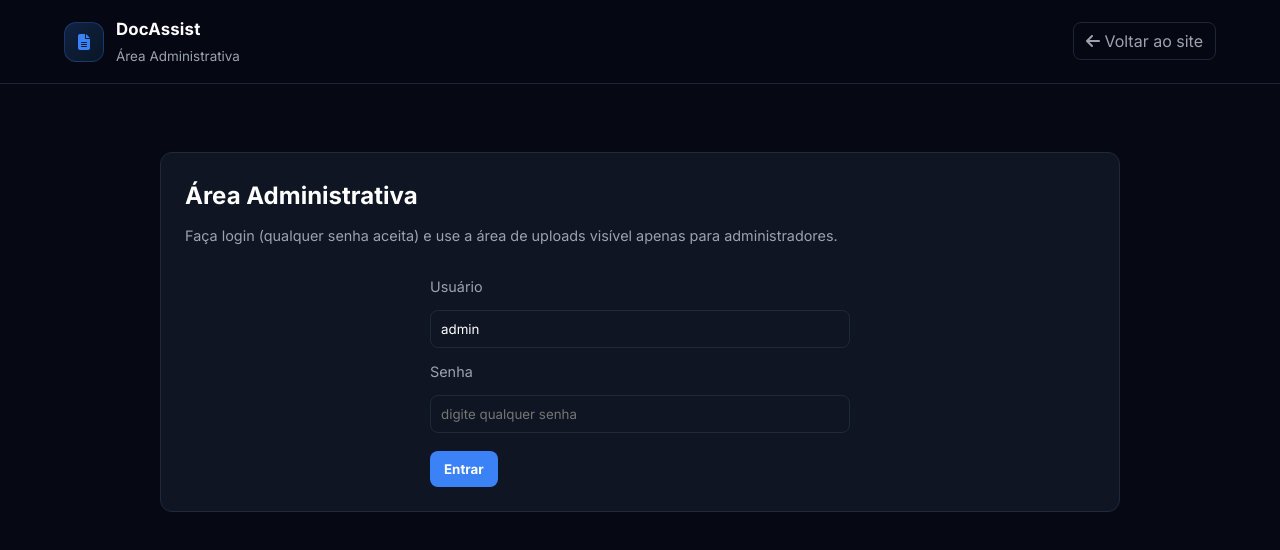
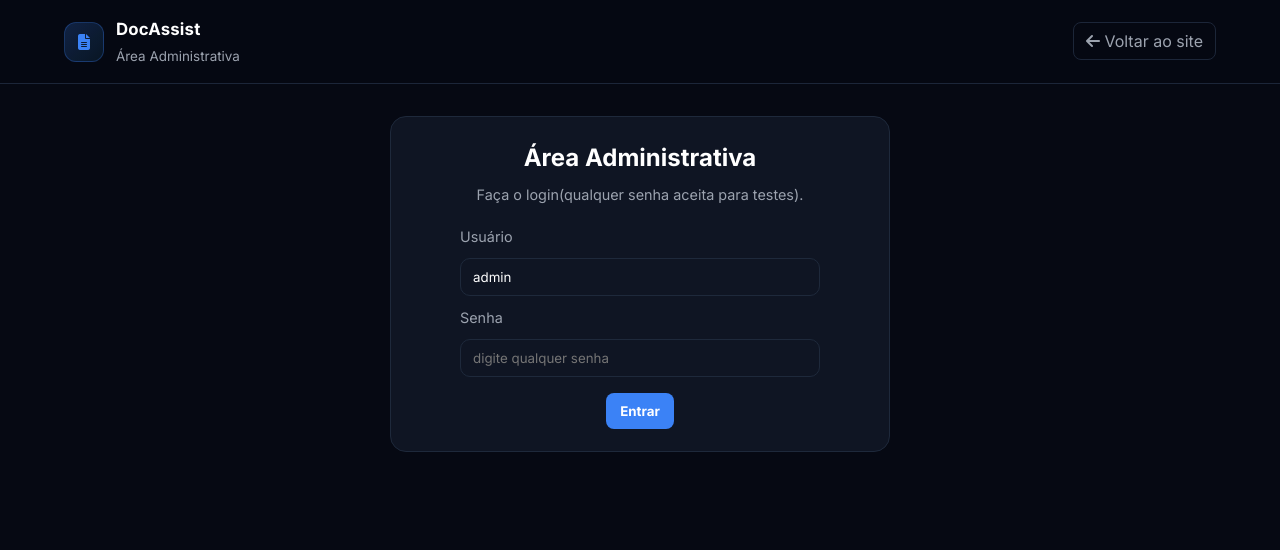
Before and after one commit to JeipiDeveloper/DocAssist, a website: page frontend/admin.html in a window 1280 px wide. Drawn offline with Linux system fonts and the light colour scheme.

Commit message:
Alteração UI login admin

```diff
--- a/frontend/admin.html
+++ b/frontend/admin.html
@@ -33,9 +33,11 @@
     </header>
 
     <main class="admin-container">
-        <div class="admin-card">
-            <h2 class="admin-title">Área Administrativa</h2>
-            <p class="small admin-subtitle">Faça login (qualquer senha aceita) e use a área de uploads visível apenas para administradores.</p>
+        <div class="admin-card compact-admin-card">
+            <div class="admin-copy-centered">
+                <h2 class="admin-title">Área Administrativa</h2>
+                <p class="small admin-subtitle">Faça o login(qualquer senha aceita para testes).</p>
+            </div>
 
             <div id="dashboard" class="dashboard">
                 <div class="dashboard-shell">
--- a/frontend/assets/css/app.css
+++ b/frontend/assets/css/app.css
@@ -389,34 +389,47 @@ body.page-admin {
 }
 
 .admin-container {
-    max-width: 1000px;
-    margin: 48px auto;
-    padding: 20px;
+    max-width: 760px;
+    margin: 32px auto;
+    padding: 0 16px;
 }
 
 .admin-card {
     background: var(--admin-card-bg);
     border: 1px solid var(--admin-border);
-    border-radius: 12px;
-    padding: 24px;
+    border-radius: 16px;
+    padding: 22px;
+}
+
+.compact-admin-card {
+    max-width: 500px;
+    margin: 0 auto;
+}
+
+.admin-copy-centered {
+    text-align: center;
+    display: flex;
+    flex-direction: column;
+    align-items: center;
 }
 
 .admin-title {
-    margin-bottom: 8px;
+    margin-bottom: 6px;
 }
 
 .admin-subtitle {
-    margin: 8px 0 28px;
+    margin: 0 0 20px;
     display: block;
-    line-height: 1.6;
+    line-height: 1.5;
+    max-width: 420px;
 }
 
 .login-form {
-    max-width: 420px;
+    max-width: 360px;
     margin: 0 auto;
     display: flex;
     flex-direction: column;
-    gap: 12px;
+    gap: 10px;
 }
 
 .login-form label,
@@ -424,6 +437,7 @@ body.page-admin {
 .upload-page label {
     font-size: 0.9rem;
     color: var(--text-secondary);
+    text-align: left;
 }
 
 .login-form input,
@@ -432,10 +446,16 @@ body.page-admin {
 .upload-page select {
     background: transparent;
     border: 1px solid var(--admin-border);
-    padding: 10px;
-    border-radius: 8px;
+    padding: 10px 12px;
+    border-radius: 10px;
     color: var(--text-primary);
     width: 100%;
+}
+
+.form-actions {
+    margin-top: 4px;
+    display: flex;
+    justify-content: center;
 }
 
 .dashboard-shell {
```
